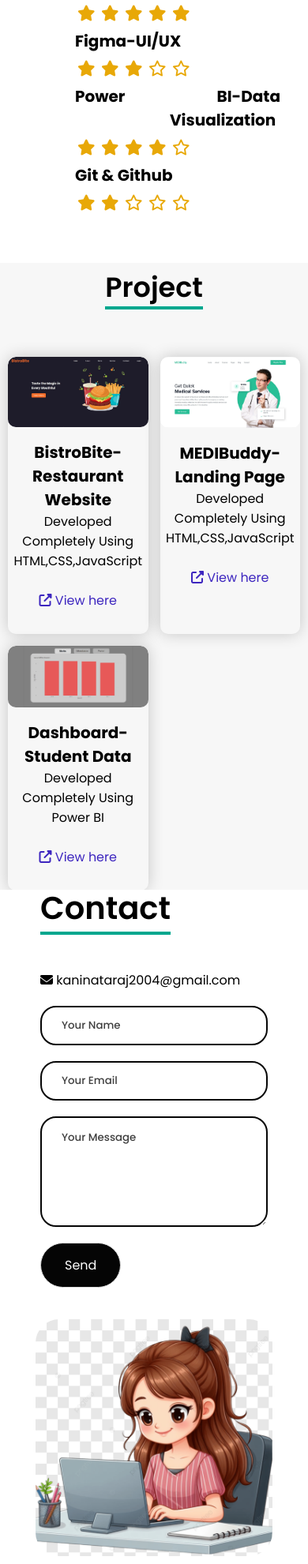
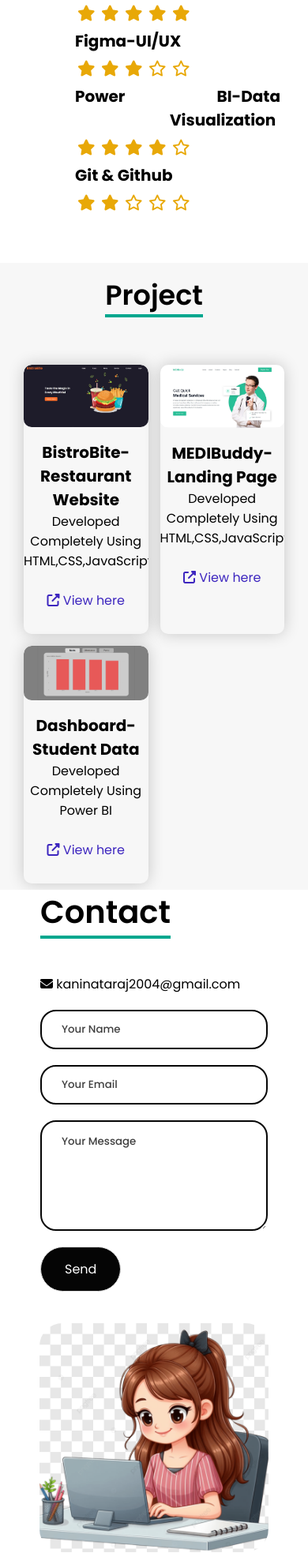
Before and after one commit to Kanika-N/Portfolio, a plain HTML site: page index.html in a window 390 px wide. Shown: the part 2199-4180 px from the top of the page at 79% size. Drawn offline with Linux system fonts and the light colour scheme.

Commit message:
Update style.css

```diff
--- a/style.css
+++ b/style.css
@@ -496,9 +496,9 @@ main{
     }
 
     /* Mobile view for max-width: 650px */
-@media only screen and (max-width: 650px) {
+@media only screen and (max-width: 850px) {
     #Project {
-        padding: 50px 10px;
+        padding: 10px 30px;
     }
 
     .pro-row {
@@ -600,9 +600,9 @@ margin-bottom: 40px;
 }
 
 /* Mobile view */
-@media only screen and (max-width: 650px) {
+@media only screen and (max-width: 850px) {
     #contact {
-        padding: 50px 20px;
+        padding: 10px 30px;
     }
 
     .contact-container {
```
